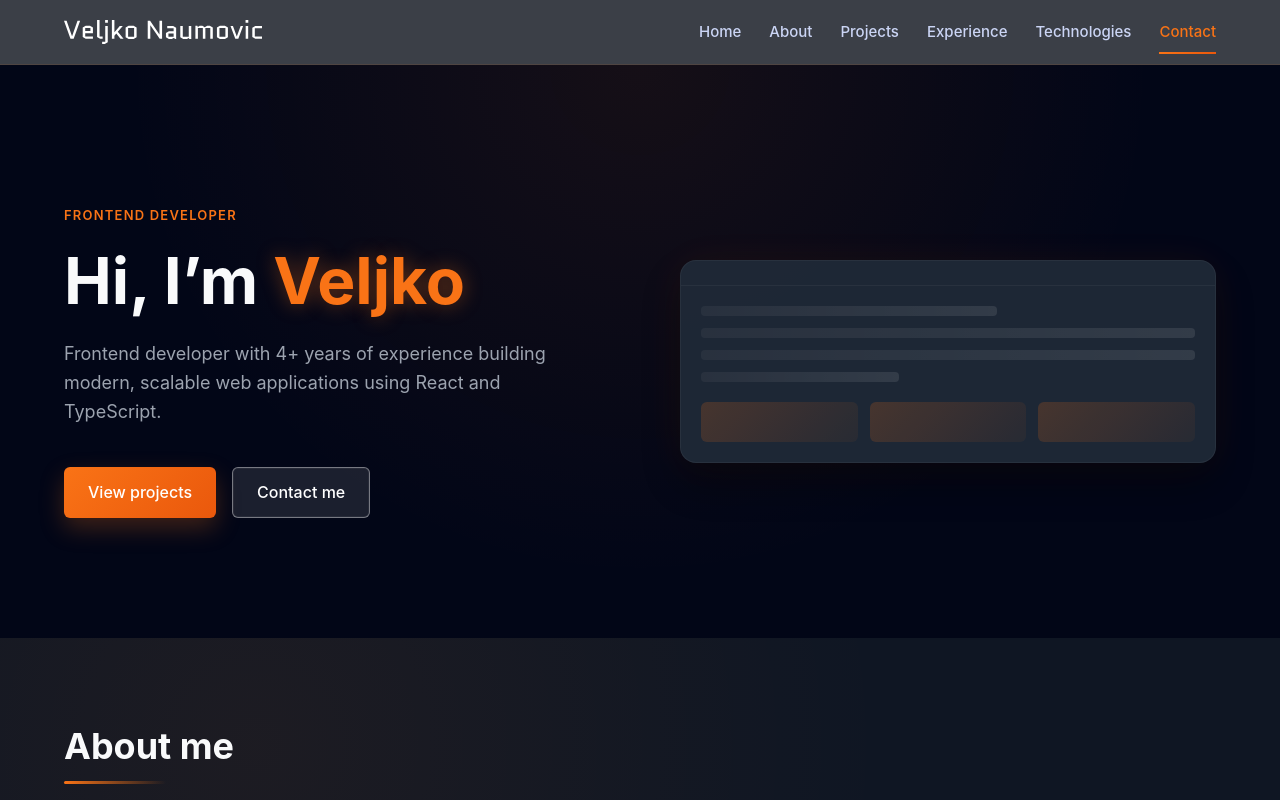
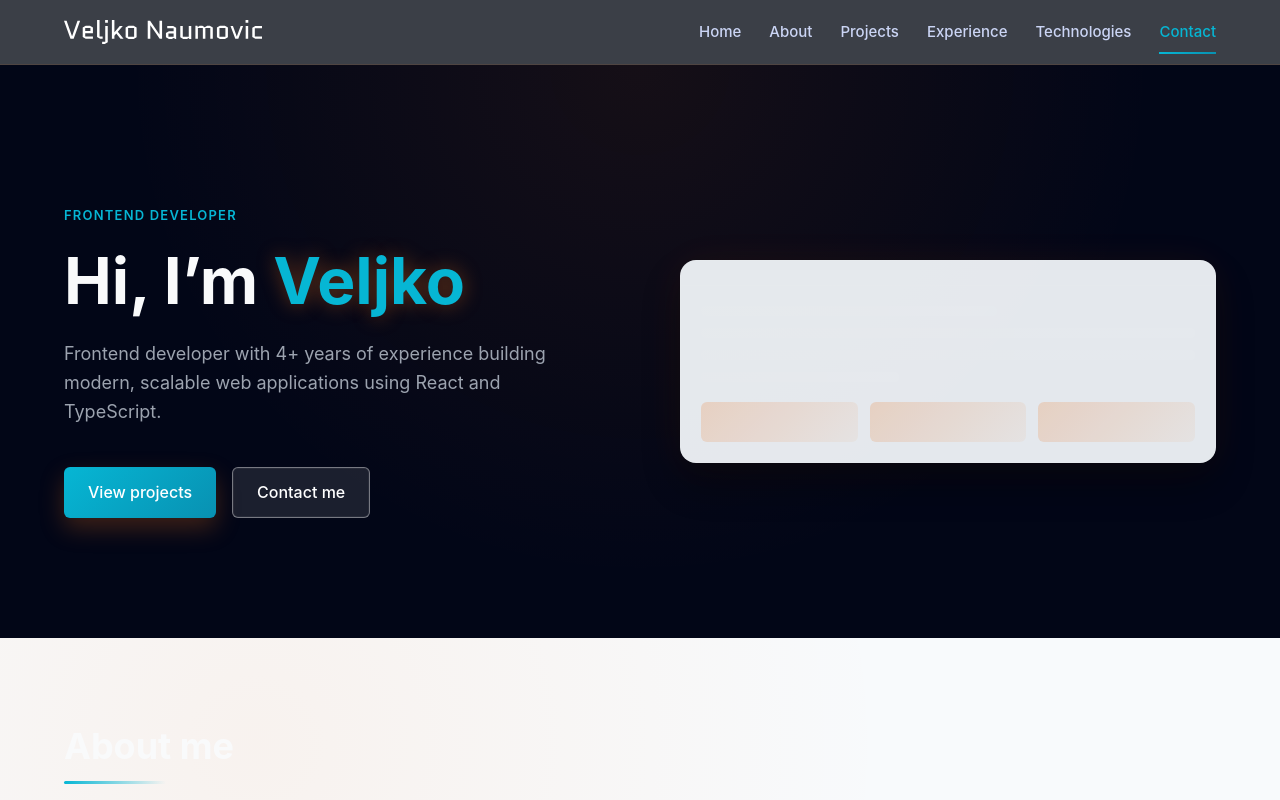
Before and after one commit to veljko-naumovic/frontend-portfolio, a React (Vite) app: page / in a window 1280 px wide. Shown: the top 800 px of the page. Built offline with nearby package versions, Linux system fonts and the light colour scheme; no server answers.

Commit message:
Add new palete color

```diff
--- a/src/styles/_variables.scss
+++ b/src/styles/_variables.scss
@@ -3,13 +3,14 @@ $font-family: "Inter", sans-serif;
 $font-size-base: 16px;
 
 // Colors
-$primary-color: #0b0f19;
-$secondary-color: #1f2937;
-$accent-color: #f97316;
-$accent-color-dark: #ea580c;
-$section-alt-color: #0f1623;
-$hero-color: #020617;
+$primary-color: #ffffff; // glavni background sada svetao
+$secondary-color: #f1f5f9; // kartice / sekcije
 
+$accent-color: #06b6d4;
+$accent-color-dark: #0891b2;
+
+$section-alt-color: #f8fafc;
+$hero-color: #020617; // OSTAVI dark hero
 // Spacing
 $spacing-base: 1rem;
 
```
